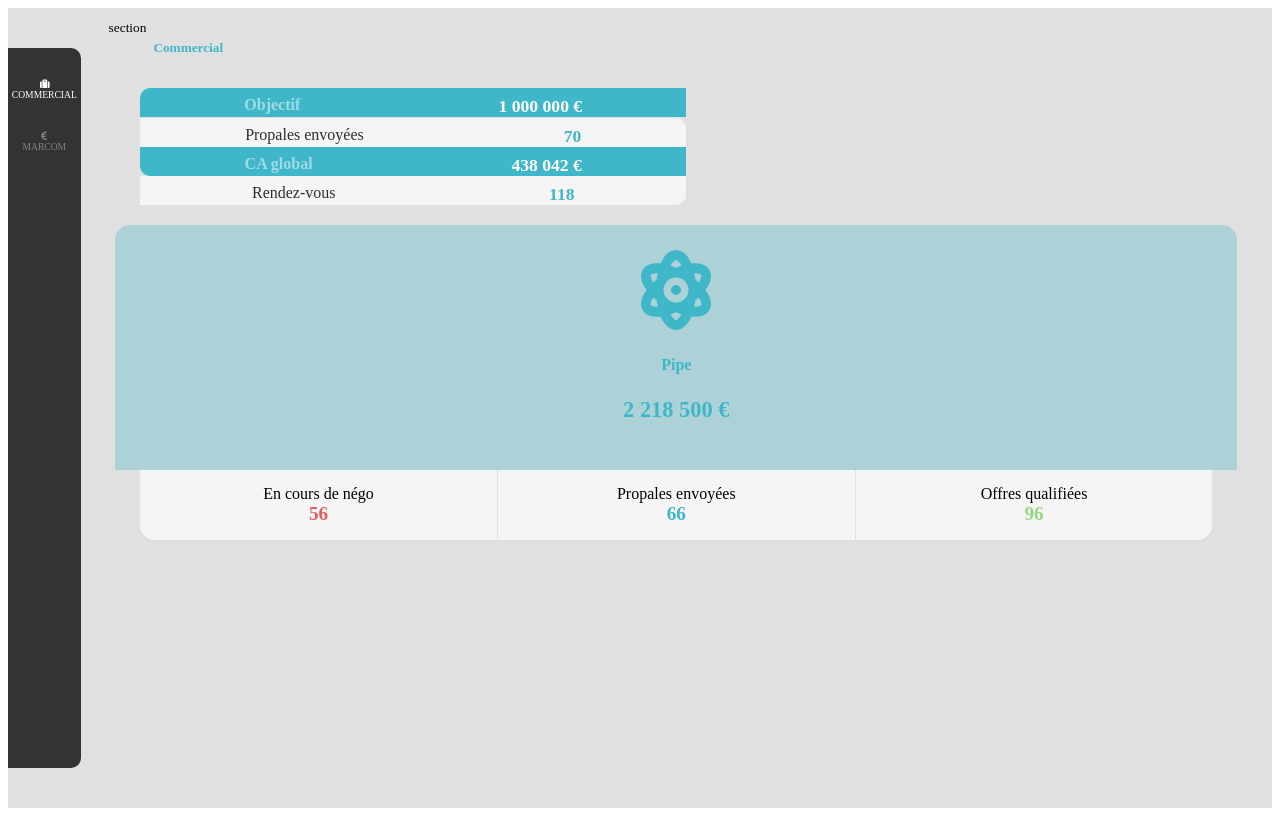
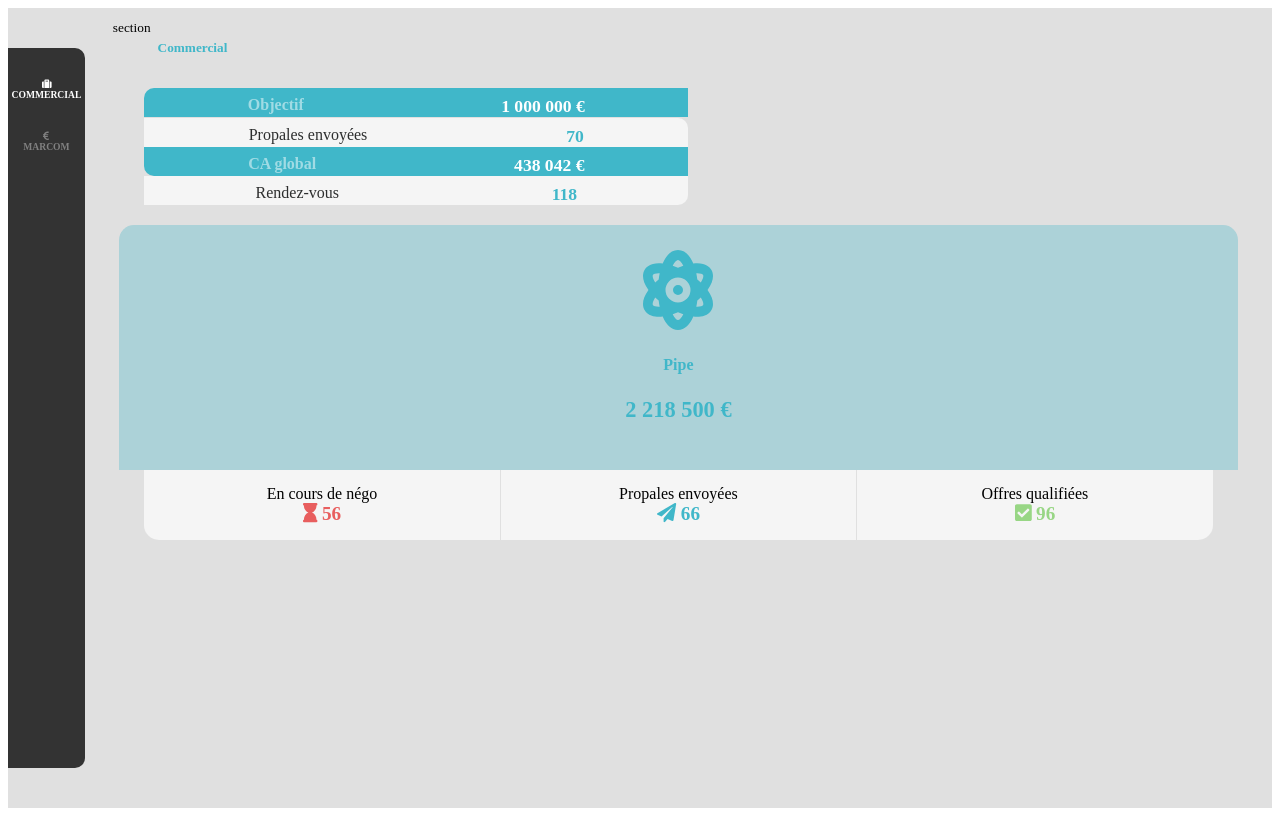
Before and after one commit to axelehrlich59/React-Com, a React (Create React App) app: page / in a window 1280 px wide. Built offline with nearby package versions, Linux system fonts and the light colour scheme.

Commit message:
add icon commercial view

```diff
--- a/src/commercial.css
+++ b/src/commercial.css
@@ -46,6 +46,7 @@
   height: 90%;
   border-top-right-radius: 10px;
   border-bottom-right-radius: 10px;
+  font-weight: bolder;
 }
 
 
--- a/src/commercialBloc2.js
+++ b/src/commercialBloc2.js
@@ -1,6 +1,6 @@
 import React from "react";
-import { FontAwesomeIcon } from '@fortawesome/react-fontawesome'
-import { faAtom } from '@fortawesome/free-solid-svg-icons'
+import { FontAwesomeIcon } from '@fortawesome/react-fontawesome';
+import { faAtom, faHourglass, faPaperPlane, faCheckSquare } from '@fortawesome/free-solid-svg-icons';
 
   export default class commercialBloc2 extends React.Component {
 
@@ -29,7 +29,7 @@ import { faAtom } from '@fortawesome/free-solid-svg-icons'
                                     <label className='label_first_column_1'>En cours de négo</label>
                                 </div>
                                 <div>
-                                    <label className='label_first_column_2'>56</label>
+                                    <label className='label_first_column_2'><FontAwesomeIcon icon={faHourglass}/> 56</label>
                                 </div>
                             </div>
 
@@ -38,7 +38,7 @@ import { faAtom } from '@fortawesome/free-solid-svg-icons'
                                     <label className='label_second_column_1'>Propales envoyées</label>
                                 </div>
                                 <div>
-                                    <label className='label_second_column_2'>66</label>
+                                    <label className='label_second_column_2'><FontAwesomeIcon icon={faPaperPlane} /> 66</label>
                                 </div>
                             </div>
 
@@ -47,7 +47,7 @@ import { faAtom } from '@fortawesome/free-solid-svg-icons'
                                     <label className='label_third_column_1'>Offres qualifiées</label>
                                 </div>
                                 <div>
-                                    <label className='label_third_column_2'>96</label>
+                                    <label className='label_third_column_2'><FontAwesomeIcon icon={faCheckSquare} /> 96</label>
                                 </div>
                             </div>
                     </div>
```
